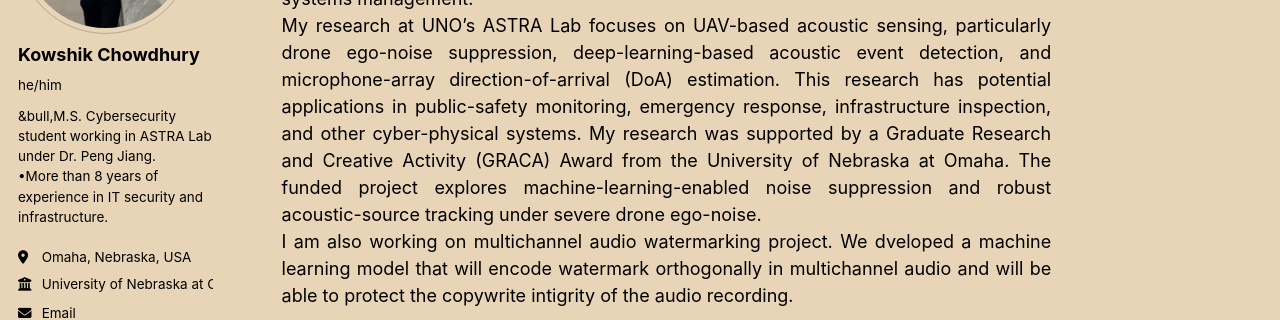
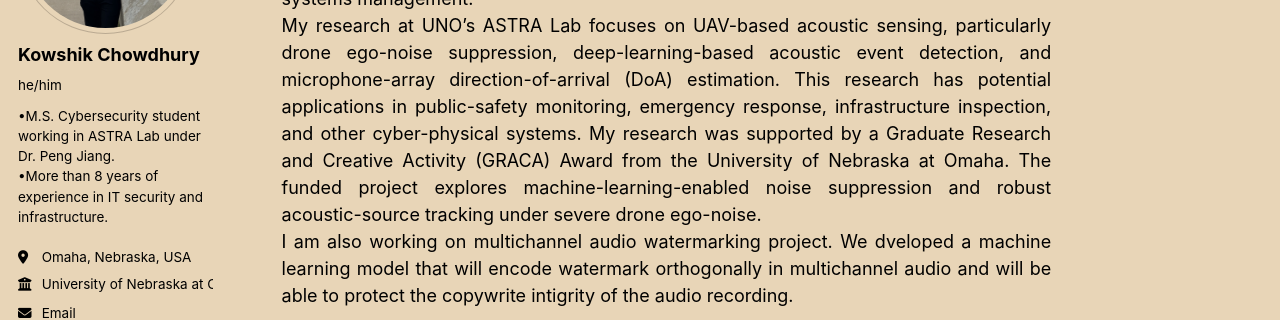
Before and after one commit to kowshik1993/kowshik1993.github.io, a Jekyll site: the page built from _pages/about.md, in a window 1280 px wide. Shown: the part 239-559 px from the top of the page. Built offline with Jekyll 4.4.1, drawn with Linux system fonts in a browser that asks for light colours; a style sheet for code colours, icons or effects is not loaded.

Commit message:
Update _config.yml

```diff
--- a/_config.yml
+++ b/_config.yml
@@ -26,7 +26,7 @@ author:
   avatar           : "profile.jpeg"
   name             : "Kowshik Chowdhury"
   pronouns         : "he/him"
-  bio              : "&bull,M.S. Cybersecurity student working in ASTRA Lab under Dr. Peng Jiang.<br>&bull;More than 8 years of experience in IT security and infrastructure."
+  bio              : "&bull;M.S. Cybersecurity student working in ASTRA Lab under Dr. Peng Jiang.<br>&bull;More than 8 years of experience in IT security and infrastructure."
   location         : "Omaha, Nebraska, USA"
   employer         : "University of Nebraska at Omaha"
   #uri              : # URL
```
